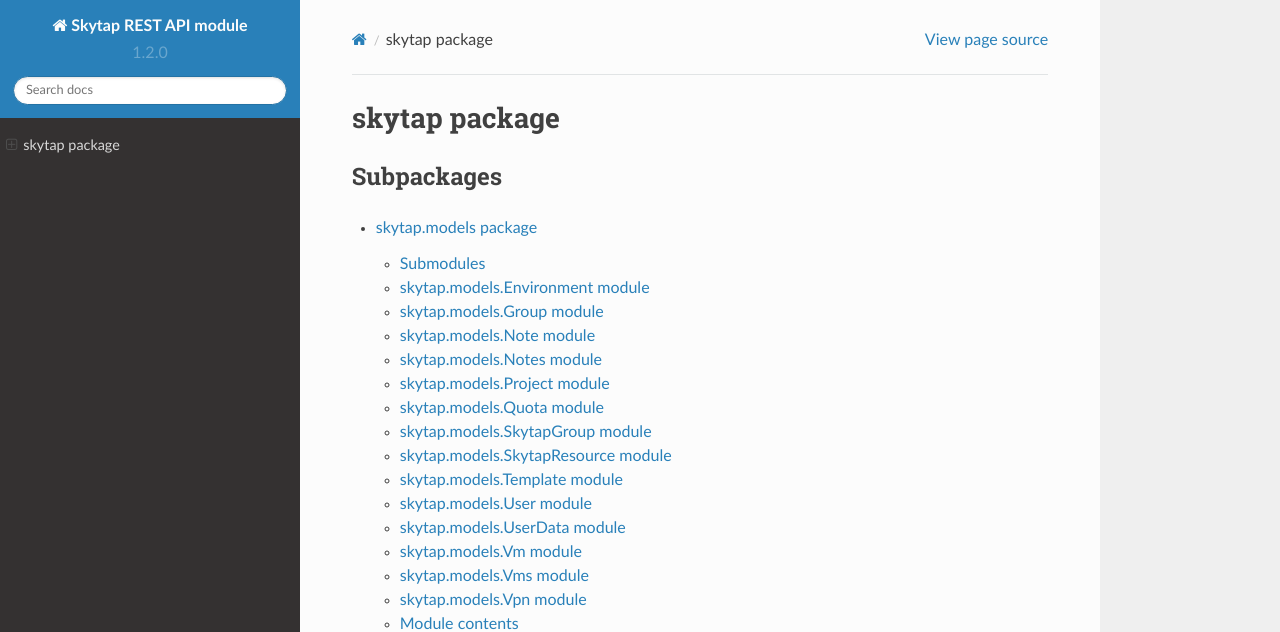
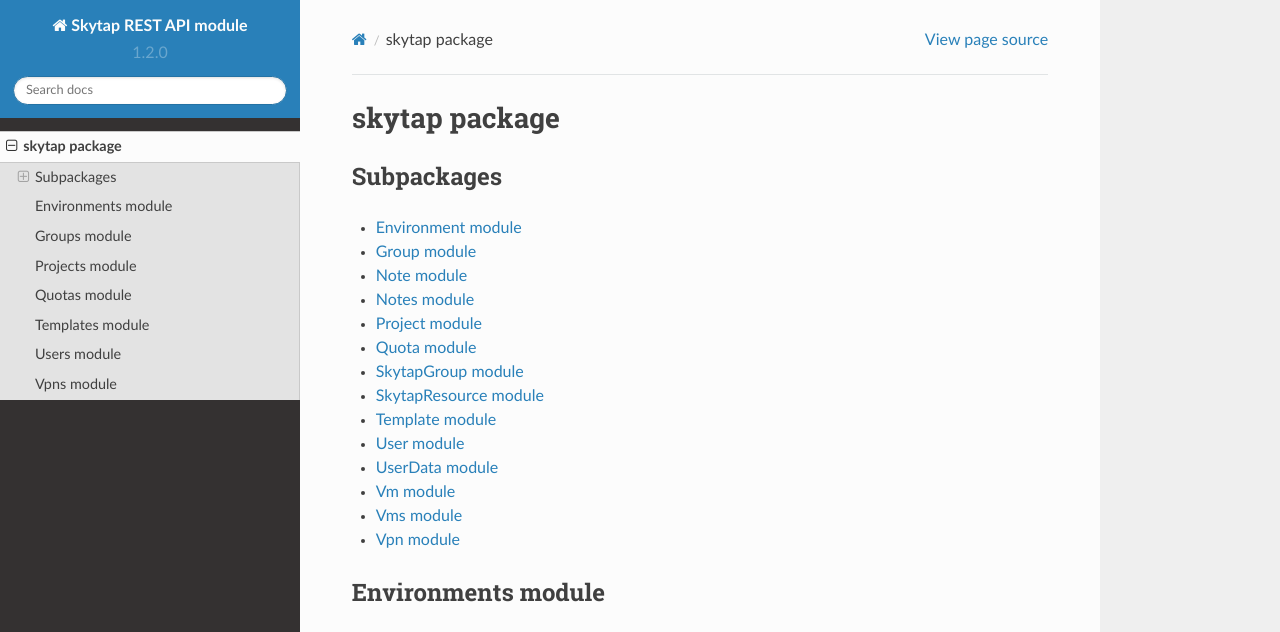
Before and after one commit to mapledyne/skytap, a Sphinx documentation site: the page built from docs/skytap.rst, in a window 1280 px wide and 1400 px high. Shown: the top 632 px of the window. Built offline with Sphinx 7.4.7 and the Read the Docs theme 2.0.0, drawn with Linux system fonts in a browser that asks for light colours; some of the changed text lies outside the part shown; grey boxes are pictures that could not be loaded.

Commit message:
readthedocs improvements

```diff
--- a/README.rst
+++ b/README.rst
@@ -1,6 +1,6 @@
-==========
-Skytap API
-==========
+=======================
+Skytap REST API wrapper
+=======================
 
 Skytap is a set of modules that we use to manage aspects of our Skytap infrastructure here at `Fulcrum Technologies <http://fulcrum.net>`__.
 
--- a/docs/index.rst
+++ b/docs/index.rst
@@ -3,13 +3,14 @@
    You can adapt this file completely to your liking, but it should at least
    contain the root `toctree` directive.
 
-Welcome to Skytap REST API module's documentation!
-==================================================
+.. include:: ../README.rst
 
 Contents:
 
 .. toctree::
    :maxdepth: 2
+
+   skytap
 
 .. automodule:: skytap
    :members:
--- a/docs/skytap.models.rst
+++ b/docs/skytap.models.rst
@@ -1,10 +1,4 @@
-skytap.models package
-=====================
-
-Submodules
-----------
-
-skytap.models.Environment module
+Environment module
 --------------------------------
 
 .. automodule:: skytap.models.Environment
@@ -12,7 +6,7 @@
     :undoc-members:
     :show-inheritance:
 
-skytap.models.Group module
+Group module
 --------------------------
 
 .. automodule:: skytap.models.Group
@@ -20,7 +14,7 @@
     :undoc-members:
     :show-inheritance:
 
-skytap.models.Note module
+Note module
 -------------------------
 
 .. automodule:: skytap.models.Note
@@ -28,7 +22,7 @@
     :undoc-members:
     :show-inheritance:
 
-skytap.models.Notes module
+Notes module
 --------------------------
 
 .. automodule:: skytap.models.Notes
@@ -36,7 +30,7 @@
     :undoc-members:
     :show-inheritance:
 
-skytap.models.Project module
+Project module
 ----------------------------
 
 .. automodule:: skytap.models.Project
@@ -44,7 +38,7 @@
     :undoc-members:
     :show-inheritance:
 
-skytap.models.Quota module
+Quota module
 --------------------------
 
 .. automodule:: skytap.models.Quota
@@ -52,7 +46,7 @@
     :undoc-members:
     :show-inheritance:
 
-skytap.models.SkytapGroup module
+SkytapGroup module
 --------------------------------
 
 .. automodule:: skytap.models.SkytapGroup
@@ -60,7 +54,7 @@
     :undoc-members:
     :show-inheritance:
 
-skytap.models.SkytapResource module
+SkytapResource module
 -----------------------------------
 
 .. automodule:: skytap.models.SkytapResource
@@ -68,7 +62,7 @@
     :undoc-members:
     :show-inheritance:
 
-skytap.models.Template module
+Template module
 -----------------------------
 
 .. automodule:: skytap.models.Template
@@ -76,7 +70,7 @@
     :undoc-members:
     :show-inheritance:
 
-skytap.models.User module
+User module
 -------------------------
 
 .. automodule:: skytap.models.User
@@ -84,7 +78,7 @@
     :undoc-members:
     :show-inheritance:
 
-skytap.models.UserData module
+UserData module
 -----------------------------
 
 .. automodule:: skytap.models.UserData
@@ -92,7 +86,7 @@
     :undoc-members:
     :show-inheritance:
 
-skytap.models.Vm module
+Vm module
 -----------------------
 
 .. automodule:: skytap.models.Vm
@@ -100,7 +94,7 @@
     :undoc-members:
     :show-inheritance:
 
-skytap.models.Vms module
+Vms module
 ------------------------
 
 .. automodule:: skytap.models.Vms
@@ -108,19 +102,10 @@
     :undoc-members:
     :show-inheritance:
 
-skytap.models.Vpn module
+Vpn module
 ------------------------
 
 .. automodule:: skytap.models.Vpn
     :members:
     :undoc-members:
     :show-inheritance:
-
-
-Module contents
----------------
-
-.. automodule:: skytap.models
-    :members:
-    :undoc-members:
-    :show-inheritance:
--- a/docs/skytap.rst
+++ b/docs/skytap.rst
@@ -8,10 +8,7 @@
 
     skytap.models
 
-Submodules
-----------
-
-skytap.Environments module
+Environments module
 --------------------------
 
 .. automodule:: skytap.Environments
@@ -19,7 +16,7 @@
     :undoc-members:
     :show-inheritance:
 
-skytap.Groups module
+Groups module
 --------------------
 
 .. automodule:: skytap.Groups
@@ -27,7 +24,7 @@
     :undoc-members:
     :show-inheritance:
 
-skytap.Projects module
+Projects module
 ----------------------
 
 .. automodule:: skytap.Projects
@@ -35,7 +32,7 @@
     :undoc-members:
     :show-inheritance:
 
-skytap.Quotas module
+Quotas module
 --------------------
 
 .. automodule:: skytap.Quotas
@@ -43,7 +40,7 @@
     :undoc-members:
     :show-inheritance:
 
-skytap.Templates module
+Templates module
 -----------------------
 
 .. automodule:: skytap.Templates
@@ -51,7 +48,7 @@
     :undoc-members:
     :show-inheritance:
 
-skytap.Users module
+Users module
 -------------------
 
 .. automodule:: skytap.Users
@@ -59,19 +56,10 @@
     :undoc-members:
     :show-inheritance:
 
-skytap.Vpns module
+Vpns module
 ------------------
 
 .. automodule:: skytap.Vpns
     :members:
     :undoc-members:
     :show-inheritance:
-
-
-Module contents
----------------
-
-.. automodule:: skytap
-    :members:
-    :undoc-members:
-    :show-inheritance:
```
Also changed, not shown: 5 other files.
